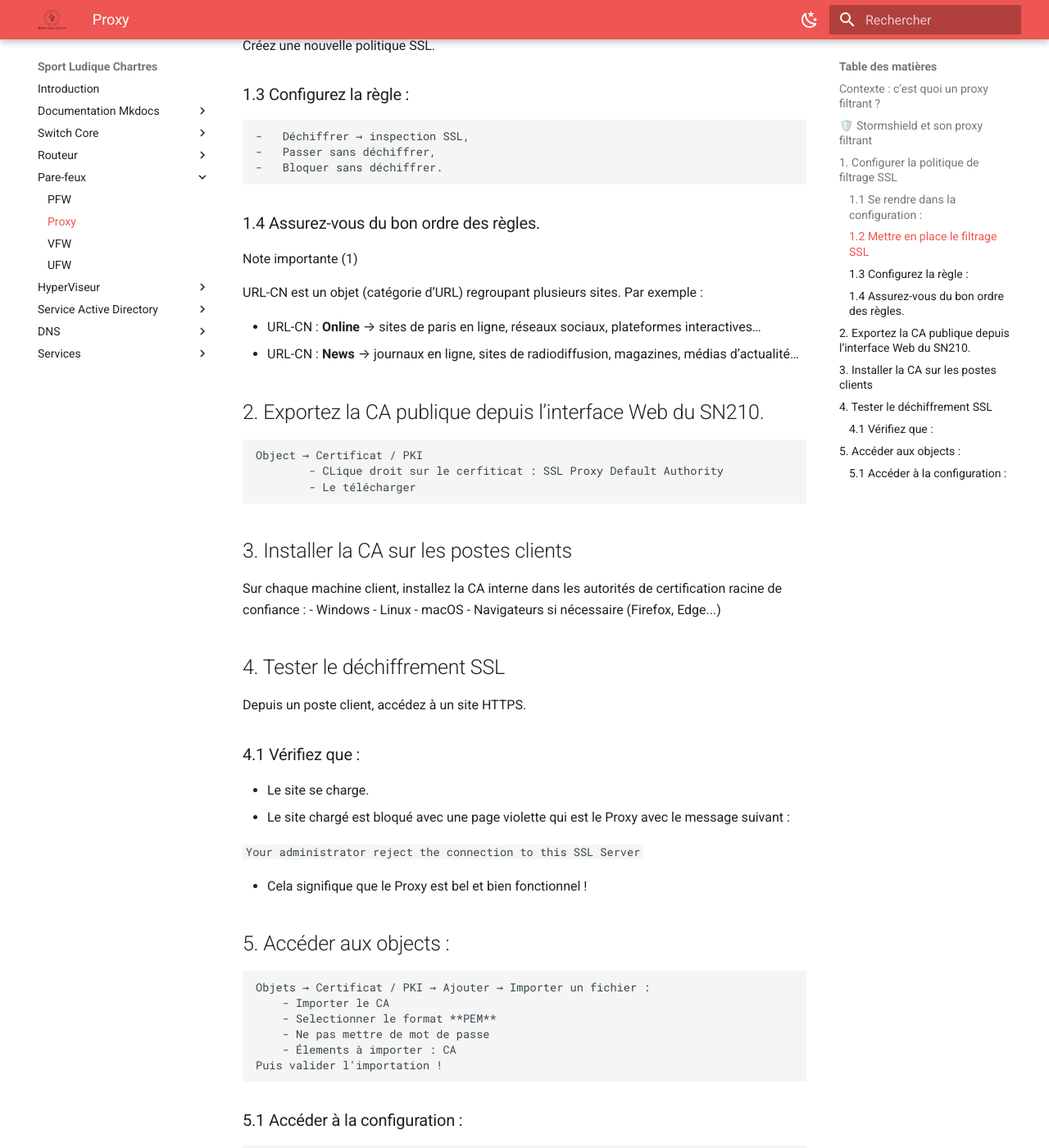
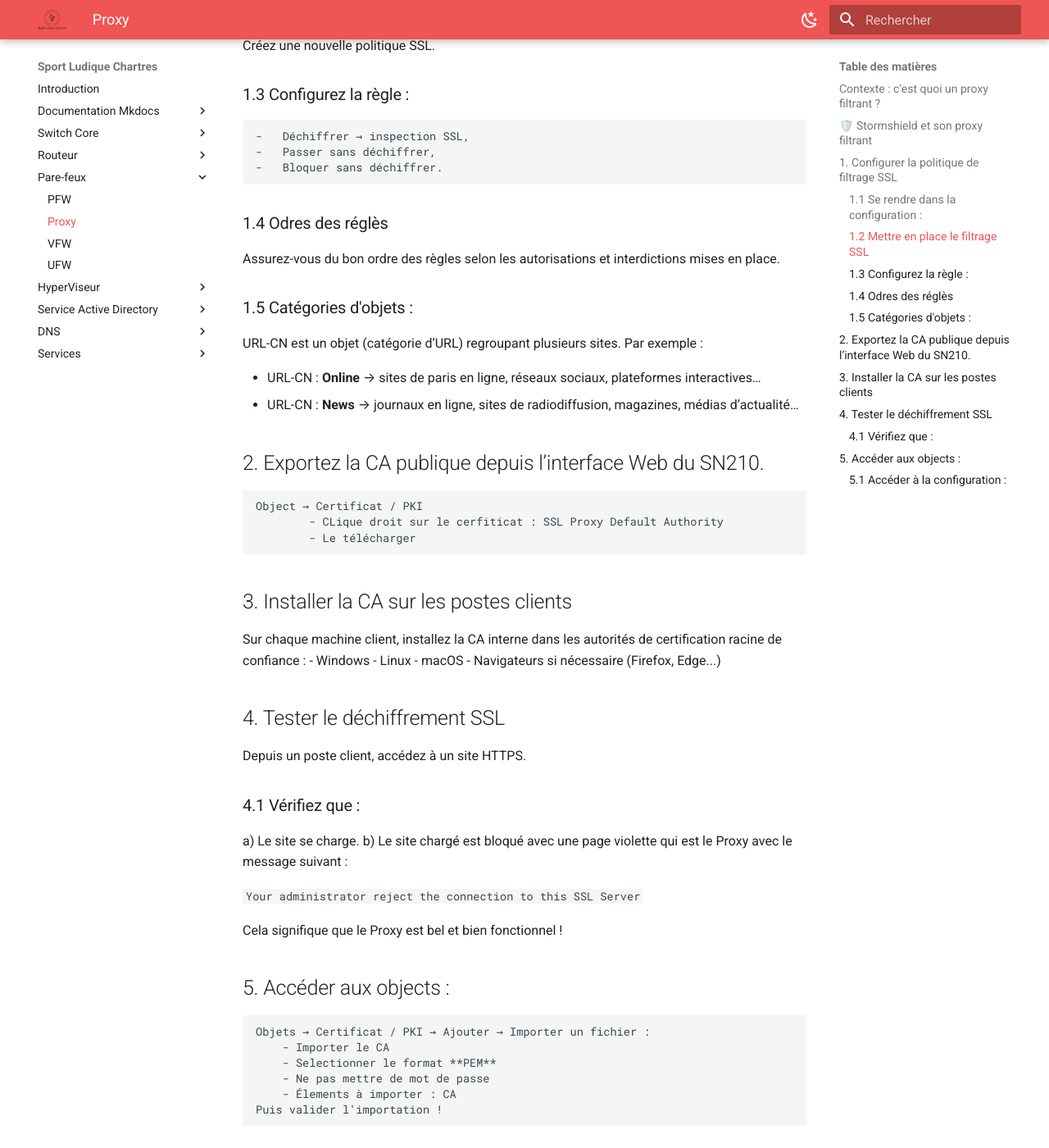
Before and after one commit to Sym-0ne/sport-ludique-Chartres, an MkDocs documentation site: the page built from docs/Pare-feux/proxy.md, in a window 1280 px wide and 1400 px high, scrolled down 1124 px. Shown: the whole window at 82% size. Built offline with MkDocs 1.6.1 and Material for MkDocs 9.7.7, drawn with Linux system fonts in a browser that asks for light colours; some of the changed text lies outside the part shown.

Commit message:
modif doc

````diff
--- a/docs/Pare-feux/proxy.md
+++ b/docs/Pare-feux/proxy.md
@@ -16,7 +16,7 @@ En résumé, c’est un intermédiaire sécurisé qui vérifie tout ce qui sort
 
 ## 🛡️ Stormshield et son proxy filtrant
 
-Les firewalls **Stormshield (SNS)** intègrent un **proxy filtrant natif, capable de gérer :
+Les firewalls **Stormshield (SNS)** intègrent un **proxy filtrant natif**, capable de gérer :
 
 * Le filtrage URL,
 * L’analyse HTTPS (déchiffrement SSL),
@@ -33,17 +33,14 @@ Configuration → Politique de sécurité → Filtrage SSL.
 ### 1.2 Mettre en place le filtrage SSL
 Créez une nouvelle politique SSL.
 
-### 1.3  Configurez la règle :
+### 1.3 Configurez la règle :
     -   Déchiffrer → inspection SSL,
     -   Passer sans déchiffrer,
     -   Bloquer sans déchiffrer.
-### 1.4  Assurez-vous du bon ordre des règles.
+### 1.4 Odres des réglès
+Assurez-vous du bon ordre des règles selon les autorisations et interdictions mises en place.
 
-<div class="annotate" markdown>
-
-Note importante (1)
-
-</div>
+### 1.5 Catégories d'objets :
 
 URL-CN est un objet (catégorie d’URL) regroupant plusieurs sites. Par exemple :
 
@@ -60,22 +57,22 @@ URL-CN est un objet (catégorie d’URL) regroupant plusieurs sites. Par exemple
 
 Sur chaque machine client, installez la CA interne dans les autorités
 de certification racine de confiance :
-- Windows
-- Linux
-- macOS
-- Navigateurs si nécessaire (Firefox, Edge...)
+    - Windows
+    - Linux
+    - macOS
+    - Navigateurs si nécessaire (Firefox, Edge...)
 
 ## 4. Tester le déchiffrement SSL
 Depuis un poste client, accédez à un site HTTPS.
 
 ### 4.1  Vérifiez que :
-- Le site se charge.
-- Le site chargé est bloqué avec une page violette qui est le Proxy avec le message suivant :
+a) Le site se charge.
+b) Le site chargé est bloqué avec une page violette qui est le Proxy avec le message suivant :
 
 ```Your administrator reject the connection to this SSL Server
 ```
 
-- Cela signifique que le Proxy est bel et bien fonctionnel !
+Cela signifique que le Proxy est bel et bien fonctionnel !
 
 
 ## 5. Accéder aux objects :
````
